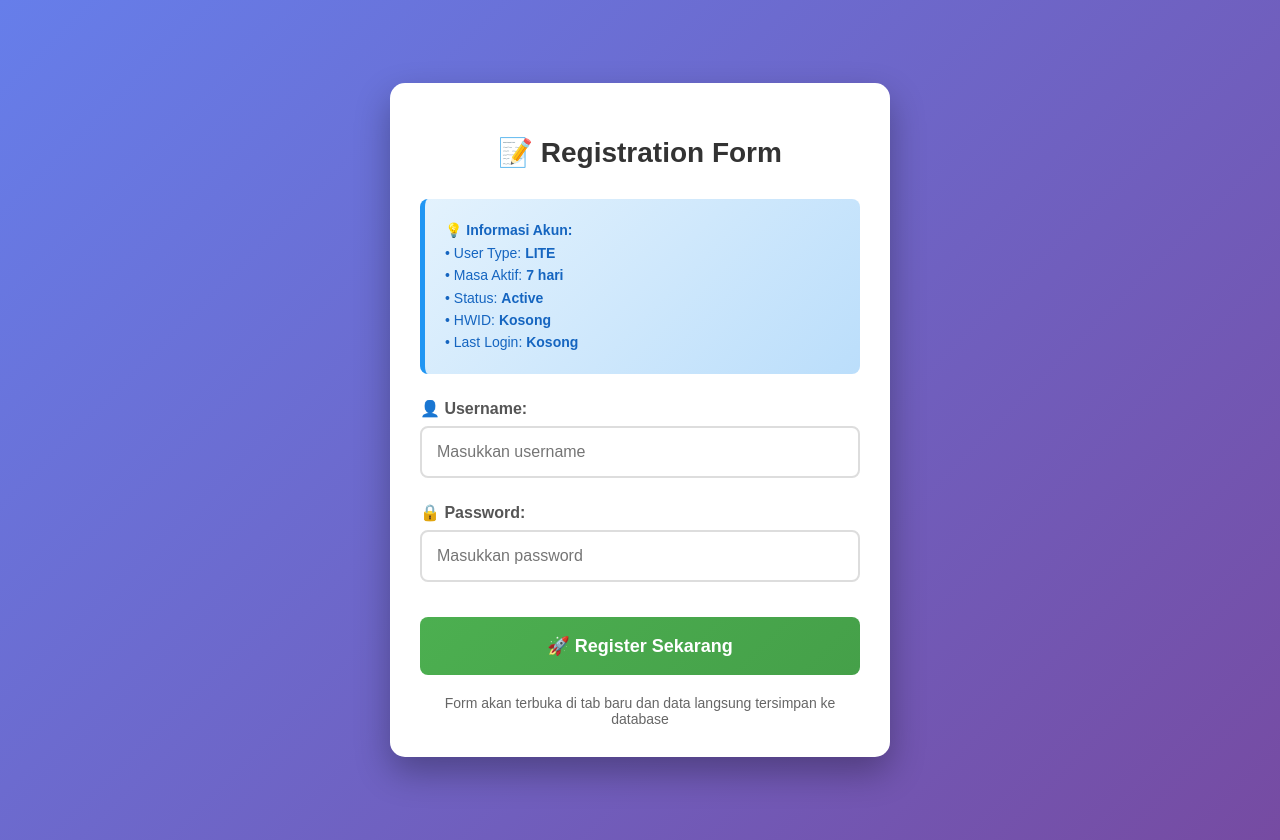
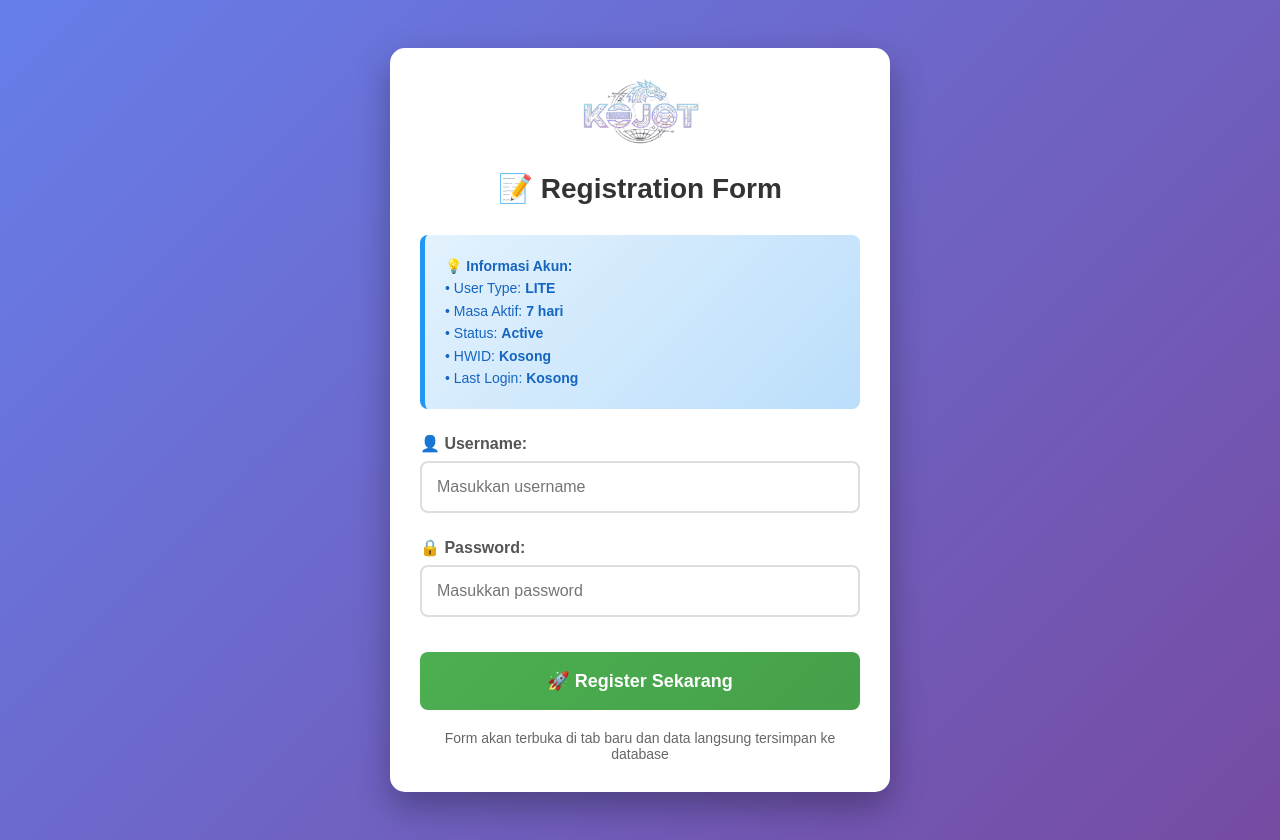
Before and after one commit to kojot-ai/rf_register, a plain HTML site: page index.html in a window 1280 px wide. Drawn offline with Linux system fonts and the light colour scheme.

Commit message:
Update index.html

```diff
--- a/index.html
+++ b/index.html
@@ -23,6 +23,15 @@
             border-radius: 15px;
             box-shadow: 0 15px 35px rgba(0,0,0,0.3);
             width: 100%;
+            text-align: center;
+        }
+
+        .logo {
+            margin-bottom: 20px;
+        }
+        .logo img {
+            max-width: 120px;
+            height: auto;
         }
 
         h2 {
@@ -34,6 +43,7 @@
 
         .form-group {
             margin-bottom: 25px;
+            text-align: left;
         }
 
         label {
@@ -89,6 +99,7 @@
             padding: 20px;
             border-radius: 8px;
             line-height: 1.6;
+            text-align: left;
         }
 
         .direct-submit {
@@ -103,6 +114,11 @@
 </head>
 <body>
     <div class="container">
+        <!-- LOGO -->
+        <div class="logo">
+            <img src="logo.png" alt="Logo">
+        </div>
+
         <h2>📝 Registration Form</h2>
 
         <div class="info">
```
